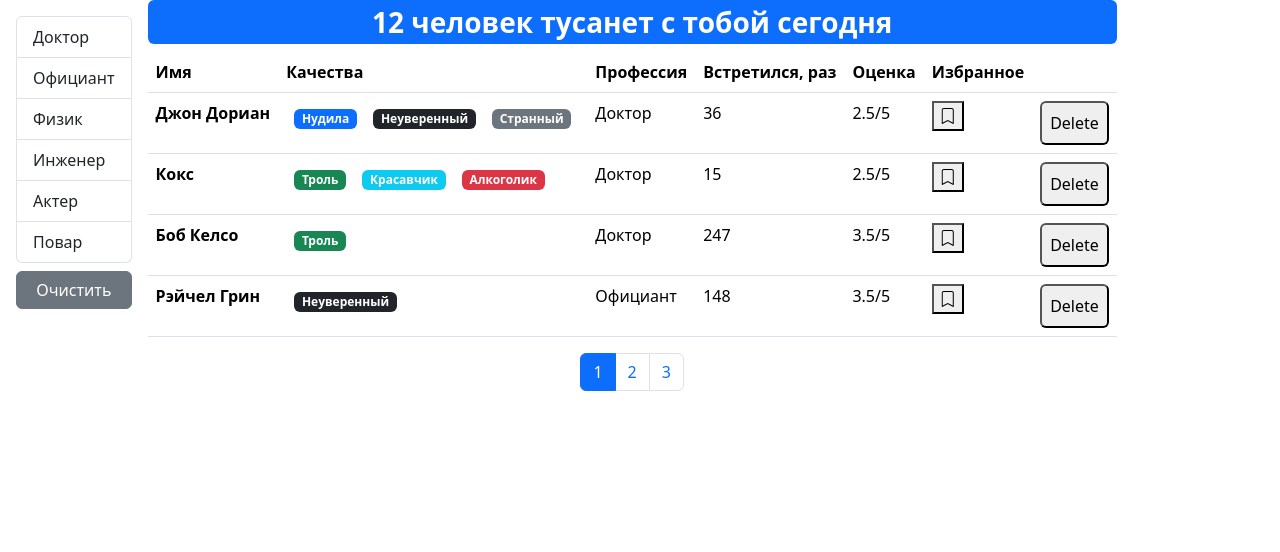
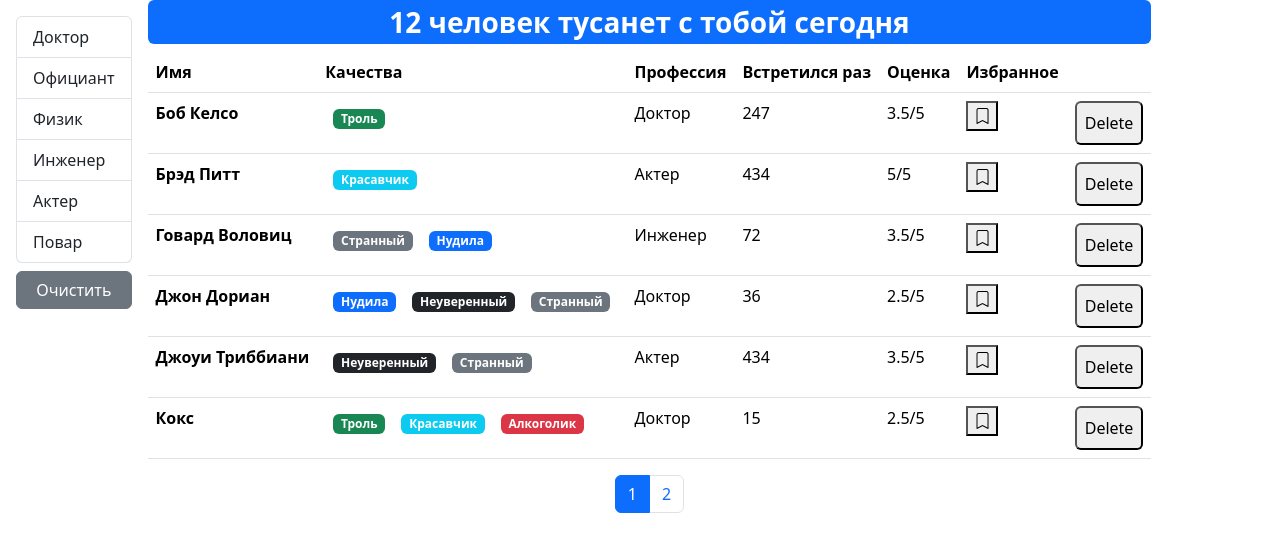
Before and after one commit to BegimaiA/fast-company, a React (Create React App) app: page / in a window 1280 px wide. Shown: the top 552 px of the page. Built offline with nearby package versions, Linux system fonts and the light colour scheme.

Commit message:
added sor

```diff
--- a/src/app/components/listGroup.jsx
+++ b/src/app/components/listGroup.jsx
@@ -1,33 +1,60 @@
 import React from "react";
 import PropTypes from "prop-types";
-const ListGroup = ({ items, onItemSelect, selectedItem }) => {
+
+const GroupList = ({
+    items,
+    valueProperty,
+    contentProperty,
+    onItemSelect,
+    selectedItem
+}) => {
+    if (!Array.isArray(items)) {
+        return (
+            <ul className="list-group">
+                {Object.keys(items).map((item) => (
+                    <li
+                        key={items[item][valueProperty]}
+                        className={
+                            "list-group-item" +
+                            (items[item] === selectedItem ? " active" : "")
+                        }
+                        onClick={() => onItemSelect(items[item])}
+                        role="button"
+                    >
+                        {items[item][contentProperty]}
+                    </li>
+                ))}
+            </ul>
+        );
+    }
     return (
         <ul className="list-group">
             {items.map((item) => (
                 <li
-                    key={item._id}
+                    key={item[valueProperty]}
                     className={
                         "list-group-item" +
                         (item === selectedItem ? " active" : "")
                     }
+                    onClick={() => onItemSelect(item)}
                     role="button"
-                    onClick={() => onItemSelect(item)}
                 >
-                    {item.name}
+                    {item[contentProperty]}
                 </li>
             ))}
         </ul>
     );
 };
-ListGroup.defaultProps = {
+GroupList.defaultProps = {
     valueProperty: "_id",
     contentProperty: "name"
 };
-ListGroup.propTypes = {
+GroupList.propTypes = {
     items: PropTypes.oneOfType([PropTypes.object, PropTypes.array]),
+    valueProperty: PropTypes.string.isRequired,
     contentProperty: PropTypes.string.isRequired,
-    valueProperty: PropTypes.string.isRequired,
     onItemSelect: PropTypes.func,
     selectedItem: PropTypes.object
 };
-export default ListGroup;
+
+export default GroupList;
--- /dev/null
+++ b/src/app/components/tableHeader.jsx
@@ -0,0 +1,57 @@
+import React from "react";
+import PropTypes from "prop-types";
+
+const TableHeader = ({ onSort, selectedSort, columns }) => {
+    const handleSort = (item) => {
+        if (selectedSort.iter === item) {
+            onSort({
+                ...selectedSort,
+                order: selectedSort.order === "asc" ? "desc" : "asc"
+            });
+        } else {
+            onSort({ iter: item, order: "asc" });
+        }
+    };
+
+    return (
+        <thead>
+            <tr>
+                {Object.keys(columns).map((column) => (
+                    <th
+                        key={column}
+                        onClick={
+                            columns[column].iter
+                                ? () => handleSort(columns[column].iter)
+                                : undefined
+                        }
+                        {...{ role: columns[column].iter && "button" }}
+                        scope="col"
+                    >
+                        {columns[column].name}
+                    </th>
+                ))}
+
+                {/*<th scope="col">Качества</th>*/}
+                {/*<th onClick={() => handleSort("profession.name")} scope="col">*/}
+                {/*    Профессия*/}
+                {/*</th>*/}
+                {/*<th onClick={() => handleSort("completedMeetings")} scope="col">*/}
+                {/*    Встретился, раз*/}
+                {/*</th>*/}
+                {/*<th onClick={() => handleSort("rate")} scope="col">*/}
+                {/*    Оценка*/}
+                {/*</th>*/}
+                {/*<th onClick={() => handleSort("bookmark")} scope="col">*/}
+                {/*    Избранное*/}
+                {/*</th>*/}
+                {/*<th scope="col"></th>*/}
+            </tr>
+        </thead>
+    );
+};
+TableHeader.propTypes = {
+    onSort: PropTypes.func.isRequired,
+    selectedSort: PropTypes.object.isRequired,
+    columns: PropTypes.object.isRequired
+};
+export default TableHeader;
--- /dev/null
+++ b/src/app/components/userTable.jsx
@@ -0,0 +1,37 @@
+import React from "react";
+import User from "./user";
+import PropTypes from "prop-types";
+import TableHeader from "./tableHeader";
+
+const UserTable = ({ users, onSort, selectedSort, ...rest }) => {
+    const columns = {
+        name: { iter: "name", name: "Имя" },
+        qualities: { name: "Качества" },
+        professions: { iter: "profession.name", name: "Профессия" },
+        completedMeetings: {
+            iter: "completedMeetings",
+            name: "Встретился раз"
+        },
+        rate: { iter: "rate", name: "Оценка" },
+        bookmark: { iter: "bookmark", name: "Избранное" },
+        delete: {}
+    };
+
+    return (
+        <table className="table">
+            <TableHeader {...{ onSort, selectedSort, columns }} />
+            <tbody>
+                {users?.map((user) => (
+                    <User key={user._id} {...rest} {...user} />
+                ))}
+            </tbody>
+        </table>
+    );
+};
+UserTable.propTypes = {
+    users: PropTypes.array.isRequired,
+    onSort: PropTypes.func.isRequired,
+    selectedSort: PropTypes.object.isRequired
+};
+
+export default UserTable;
--- a/src/app/components/users.jsx
+++ b/src/app/components/users.jsx
@@ -1,19 +1,24 @@
 import React, { useState, useEffect } from "react";
-import User from "./user";
 import Pagination from "./pagination";
 import { paginate } from "../utils/paginate";
 import API from "../../api";
 import ListGroup from "./listGroup";
+import UserTable from "./userTable";
 import PropTypes from "prop-types";
+import _ from "lodash";
 import SearchStatus from "./searchStatus";
 
 const Users = ({ users: allUsers, ...rest }) => {
-    const pageSize = 4;
+    const pageSize = 6;
     const [currentPage, setCurrentPage] = useState(1);
     const [professions, setProfession] = useState();
     const [selectedProf, setSelectedProf] = useState();
+    const [sortBy, setSortBy] = useState({ iter: "name", order: "asc" });
     const handlePageChange = (pageIndex) => {
         setCurrentPage(pageIndex);
+    };
+    const handleSort = (item) => {
+        setSortBy(item);
     };
     useEffect(() => {
         API.professions.fetchAll().then((data) => setProfession(data));
@@ -33,10 +38,10 @@ const Users = ({ users: allUsers, ...rest }) => {
     const handleProfessionSelect = (item) => {
         setSelectedProf(item);
     };
-    console.log("all", allUsers);
-    console.log("filter", filteredUsers);
+
     const count = filteredUsers.length;
-    const userCrop = paginate(filteredUsers, currentPage, pageSize);
+    const sortedUsers = _.orderBy(filteredUsers, [sortBy.iter], [sortBy.order]);
+    const userCrop = paginate(sortedUsers, currentPage, pageSize);
 
     const clearFilter = () => {
         setSelectedProf();
@@ -63,24 +68,12 @@ const Users = ({ users: allUsers, ...rest }) => {
             <div className="d-flex flex-column">
                 <SearchStatus length={count} />
                 {count > 0 && (
-                    <table className="table">
-                        <thead>
-                            <tr>
-                                <th scope="col">Имя</th>
-                                <th scope="col">Качества</th>
-                                <th scope="col">Профессия</th>
-                                <th scope="col">Встретился, раз</th>
-                                <th scope="col">Оценка</th>
-                                <th scope="col">Избранное</th>
-                                <th scope="col"></th>
-                            </tr>
-                        </thead>
-                        <tbody>
-                            {userCrop?.map((user) => (
-                                <User key={user._id} {...rest} {...user} />
-                            ))}
-                        </tbody>
-                    </table>
+                    <UserTable
+                        users={userCrop}
+                        selectedSort={sortBy}
+                        onSort={handleSort}
+                        {...rest}
+                    />
                 )}
                 <div className="d-flex justify-content-center">
                     <Pagination
```
Also changed, not shown: .eslintrc.js.
